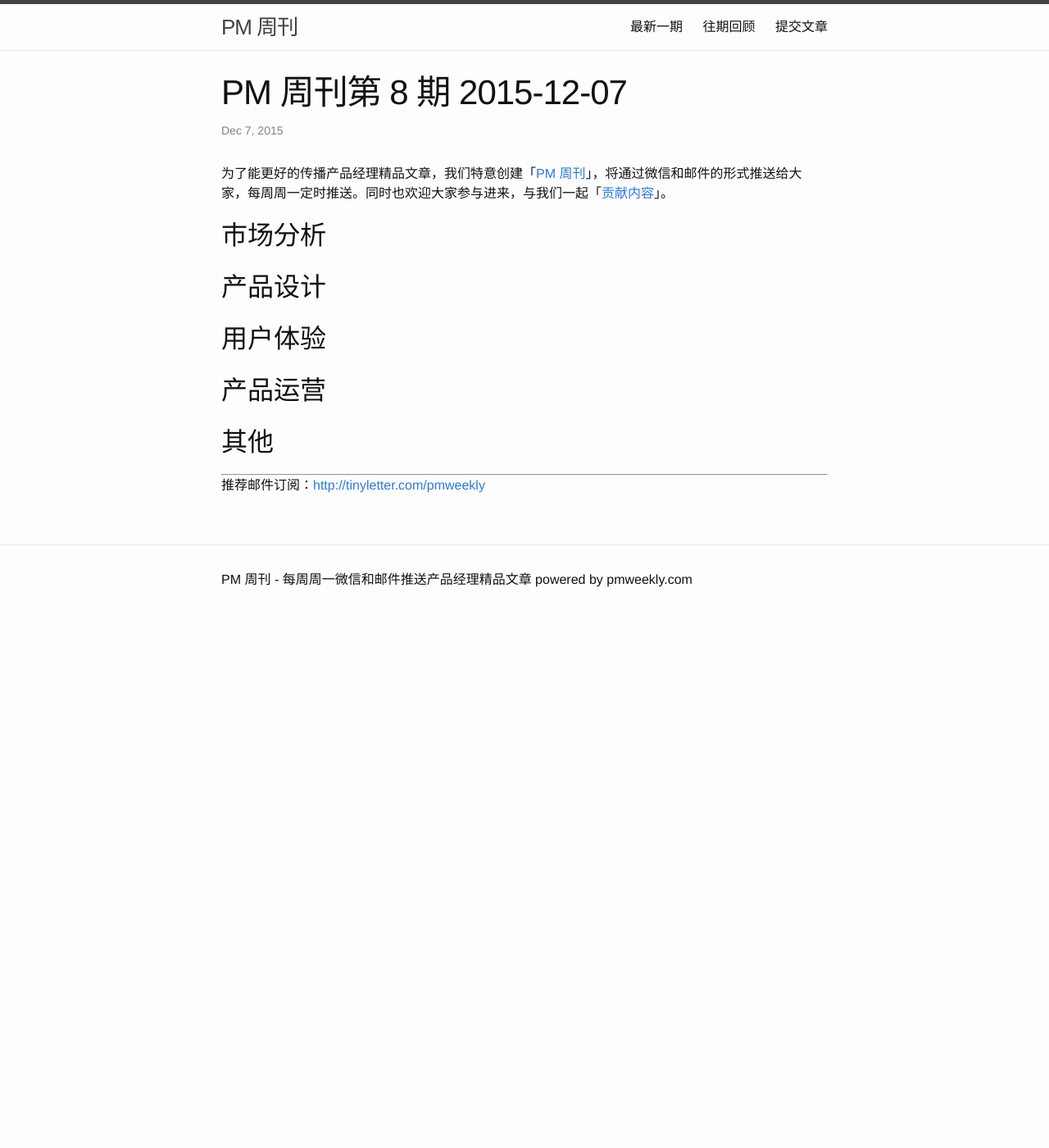
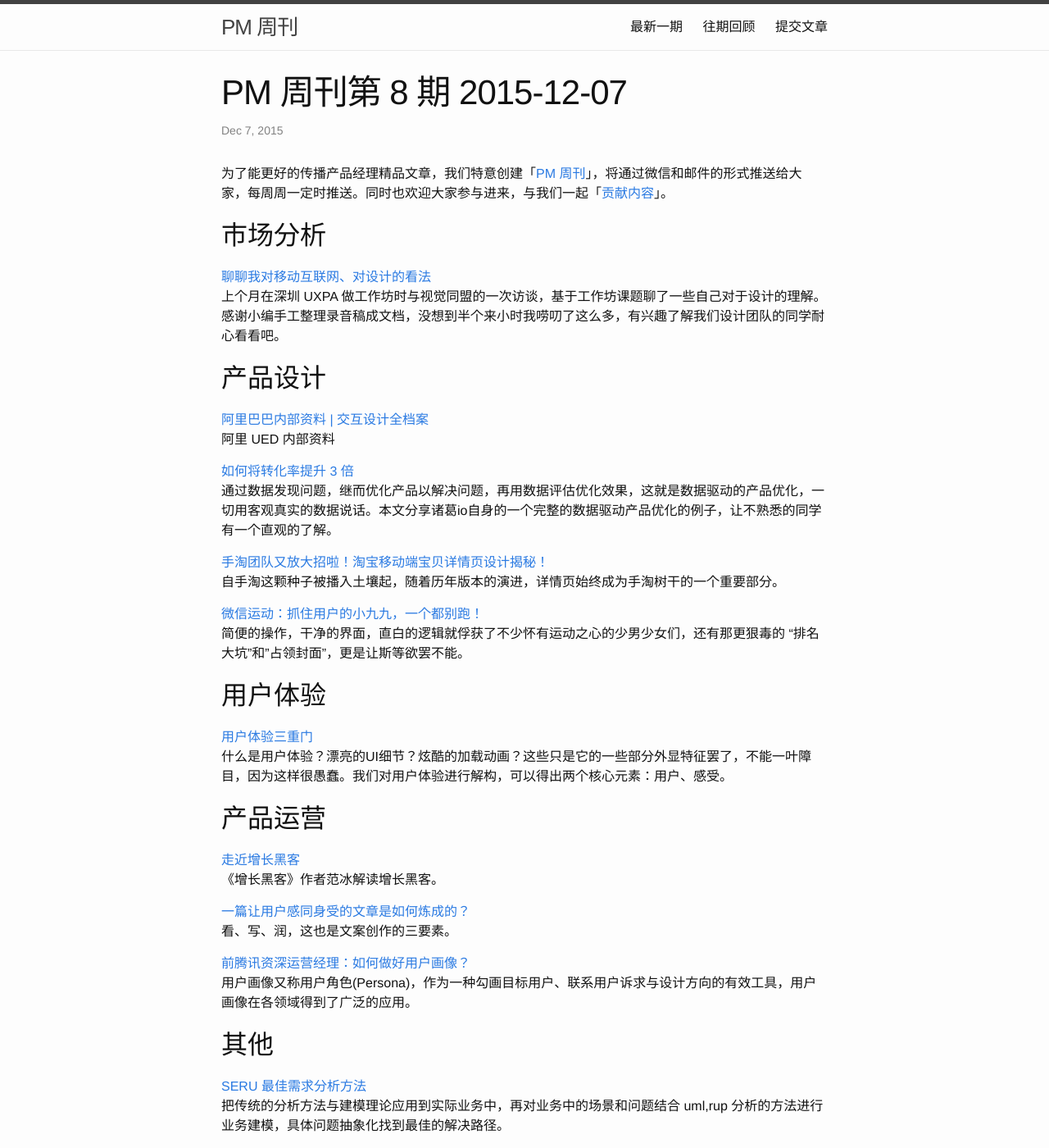
Before and after one commit to vincent4j/pmweekly.com, a Jekyll site: the page built from _posts/2015-12-07-8.md, in a window 1280 px wide and 1400 px high. Shown: the whole window at 82% size. Built offline with Jekyll 4.4.1, drawn with Linux system fonts in a browser that asks for light colours; comment, search, counter and statistics services are not loaded; some of the changed text lies outside the part shown.

Commit message:
finish 8

```diff
--- a/_posts/2015-12-07-8.md
+++ b/_posts/2015-12-07-8.md
@@ -8,24 +8,48 @@ date:   2015-12-07
 
 ## 市场分析
 
-
+[聊聊我对移动互联网、对设计的看法](http://mp.weixin.qq.com/s?__biz=MzA4NTMxOTgxNg==&mid=400805751&idx=1&sn=1f563fe6ab727b0813cc21f2dcf51de2&scene=23&srcid=1201e9g4wA0KZwDHJnGlnJCP#rd)
+上个月在深圳 UXPA 做工作坊时与视觉同盟的一次访谈，基于工作坊课题聊了一些自己对于设计的理解。感谢小编手工整理录音稿成文档，没想到半个来小时我唠叨了这么多，有兴趣了解我们设计团队的同学耐心看看吧。
 
 
 ## 产品设计
 
+[阿里巴巴内部资料 | 交互设计全档案](http://mp.weixin.qq.com/s?__biz=MzA5MjQwNzE2Mw==&mid=400788714&idx=1&sn=002513eafbaf04eadb13f101967ad03c&scene=1&srcid=1207RDWerO8np0UYD2oQ6Sbu&key=ac89cba618d2d976d1905ba8dd4d4827ed58860dbb6285c07526b3785db83f6c8b6e3488132cb33390648e0ecd2a37f6&ascene=0&uin=NDgwNzA1&devicetype=iMac+MacBookPro11%2C1+OSX+OSX+10.11.1+build(15B42)&version=11020201&pass_ticket=HobfogfdKabDVFBurQGIDb9UHFu%2FoBFKStwKmegK0u4%3D)
+阿里 UED 内部资料
 
+[如何将转化率提升 3 倍](http://mp.weixin.qq.com/s?__biz=MjM5NTk0MzM1Ng==&mid=401161895&idx=1&sn=113b95d6560fcd607fbdad356c7efff5&scene=1&srcid=1207g3nIamiSdrh1EG6SJA6e&key=ac89cba618d2d97613a971b383a90afc246cd6b51c80df81e8388ca5dbbcc3c941c4a37c2d287874e93148744fdd44cc&ascene=0&uin=NDgwNzA1&devicetype=iMac+MacBookPro11%2C1+OSX+OSX+10.11.1+build(15B42)&version=11020201&pass_ticket=HobfogfdKabDVFBurQGIDb9UHFu%2FoBFKStwKmegK0u4%3D)
+通过数据发现问题，继而优化产品以解决问题，再用数据评估优化效果，这就是数据驱动的产品优化，一切用客观真实的数据说话。本文分享诸葛io自身的一个完整的数据驱动产品优化的例子，让不熟悉的同学有一个直观的了解。
+
+[手淘团队又放大招啦！淘宝移动端宝贝详情页设计揭秘！](http://mp.weixin.qq.com/s?__biz=MjM5NTA0NjY4MA==&mid=402923069&idx=4&sn=81bb959c80957f6ea72f80eee381f799&scene=1&srcid=12073h5Q0oISWMeealUHQ22O&key=ac89cba618d2d976c7e22287061b8aaeb0bd1bbf4b1d618bf03e1394d964215a598594fb836b79886b0f42ebc9e83663&ascene=0&uin=NDgwNzA1&devicetype=iMac+MacBookPro11%2C1+OSX+OSX+10.11.1+build(15B42)&version=11020201&pass_ticket=HobfogfdKabDVFBurQGIDb9UHFu%2FoBFKStwKmegK0u4%3D)
+自手淘这颗种子被播入土壤起，随着历年版本的演进，详情页始终成为手淘树干的一个重要部分。
+
+[微信运动：抓住用户的小九九，一个都别跑！](http://mp.weixin.qq.com/s?__biz=MjM5NDEwMjg2MA==&mid=401089002&idx=1&sn=f2347c0dc375fdc00652f54552704695&scene=1&srcid=1207knt6bO6RdPj2M8X3ViVA&key=ac89cba618d2d97632c56db33d52c3c010fc524265fc8d06da3fd1001034c2d153e1e6040c075466c6a2652ff6def12a&ascene=0&uin=NDgwNzA1&devicetype=iMac+MacBookPro11%2C1+OSX+OSX+10.11.1+build(15B42)&version=11020201&pass_ticket=HobfogfdKabDVFBurQGIDb9UHFu%2FoBFKStwKmegK0u4%3D)
+简便的操作，干净的界面，直白的逻辑就俘获了不少怀有运动之心的少男少女们，还有那更狠毒的 “排名大坑”和”占领封面”，更是让斯等欲罢不能。
 
 
 ## 用户体验
 
-
+[用户体验三重门](http://mp.weixin.qq.com/s?__biz=MzIxMzA5MDY4Mw==&mid=400847942&idx=1&sn=c8d94a78476d1fd9b8bc51ca80676782&scene=23&srcid=1207lYq5q0WciYXD1POhESfL#rd)
+什么是用户体验？漂亮的UI细节？炫酷的加载动画？这些只是它的一些部分外显特征罢了，不能一叶障目，因为这样很愚蠢。我们对用户体验进行解构，可以得出两个核心元素：用户、感受。
 
 ## 产品运营
 
+[走近增长黑客](http://mp.weixin.qq.com/s?__biz=MjM5MjAwODM4MA==&mid=401242998&idx=1&sn=0c2e51d829b6ccff4c264474eda64af7&scene=1&srcid=1207SQUxFJpKuXkcKNHxwLjk&key=ac89cba618d2d976cc24e633f1c1397aca6b8f8f1fe81f1ff167d553e9c2cd6b7114d3392a7a1160c7aebff43937709b&ascene=0&uin=NDgwNzA1&devicetype=iMac+MacBookPro11%2C1+OSX+OSX+10.11.1+build(15B42)&version=11020201&pass_ticket=HobfogfdKabDVFBurQGIDb9UHFu%2FoBFKStwKmegK0u4%3D)
+《增长黑客》作者范冰解读增长黑客。
 
+[一篇让用户感同身受的文章是如何炼成的？](http://mp.weixin.qq.com/s?__biz=MzA3MDk4NzMzNg==&mid=401408185&idx=3&sn=fe41d3f2db91e96d2a13e3ae3a77da8a&scene=1&srcid=1207S95lS6uSmgdv9yNnXFGf&key=ac89cba618d2d976ff7bbb2d04115ffb127b721a80cb4e382bb3e9c02813bc37a389c38d15437c6a95bf912c34bd38df&ascene=0&uin=NDgwNzA1&devicetype=iMac+MacBookPro11%2C1+OSX+OSX+10.11.1+build(15B42)&version=11020201&pass_ticket=HobfogfdKabDVFBurQGIDb9UHFu%2FoBFKStwKmegK0u4%3D)
+看、写、润，这也是文案创作的三要素。
+
+[前腾讯资深运营经理：如何做好用户画像？](http://mp.weixin.qq.com/s?__biz=MzA4MzQ1ODIzMQ==&mid=400932850&idx=1&sn=41c9a5915f8e515c053359f4acff5802&scene=23&srcid=1201NHL8SA1B4Jh8092jJgqZ#rd)
+用户画像又称用户角色(Persona)，作为一种勾画目标用户、联系用户诉求与设计方向的有效工具，用户画像在各领域得到了广泛的应用。
 
 ## 其他
 
+[SERU 最佳需求分析方法](http://zhuanlan.zhihu.com/justinlam/20383851)
+把传统的分析方法与建模理论应用到实际业务中，再对业务中的场景和问题结合 uml,rup 分析的方法进行业务建模，具体问题抽象化找到最佳的解决路径。
+
+[前百度 PM：产品 16 年的心得](http://mp.weixin.qq.com/s?__biz=MjM5ODUzMDkyMA==&mid=401374553&idx=5&sn=4a615f544bca5aab29c6a6e49621ae0c&scene=1&srcid=1207N2Y5lUBTNVOd37cqLZpo&key=ac89cba618d2d976caefddb30050c3b20b2c7a35450650465abf9230baeabbae6d1f5d4d7122d504f2c768c823a0c54d&ascene=0&uin=NDgwNzA1&devicetype=iMac+MacBookPro11%2C1+OSX+OSX+10.11.1+build(15B42)&version=11020201&pass_ticket=HobfogfdKabDVFBurQGIDb9UHFu%2FoBFKStwKmegK0u4%3D)
+本文描述的产品设计“九步法”，主要框架来源于几个从无到有设计了亿级用户产品的闪闪发光的人，我曾经在一个10亿级PV的产品中做过长时间的实践和不断修订，一转眼，已落网16年，有幸和多个中国公认最顶级的PM共事多年，现在在自己的理解下进行阐述。
 
 
 ---
```
